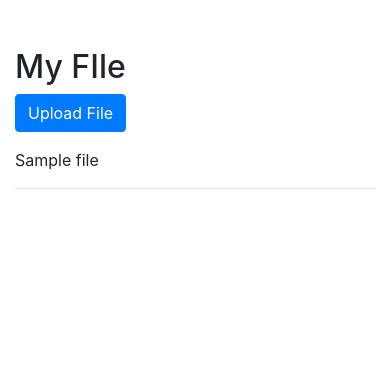
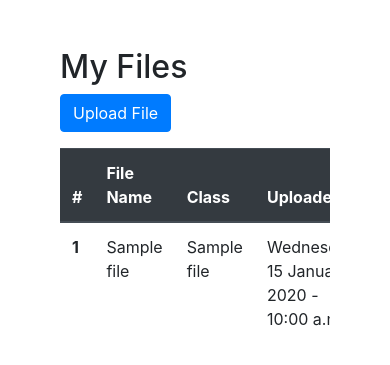
Before and after one commit to bintangx1902/lab_app_assistant, a Django app: template file_control/templates/file/list.html in a window 390 px wide. Shown: the part 66-431 px from the top of the page. Run offline with Django 3.2, Linux system fonts and the light colour scheme; the template is opened without the code that fills it: most values are stand-ins (such as "Sample title", 1, 10 or a date in 2020).

Commit message:
table responsive

```diff
--- a/file_control/templates/file/list.html
+++ b/file_control/templates/file/list.html
@@ -1,14 +1,45 @@
 {% extends 'base.html' %}
 
 {% block content %}
-<div class="container my-5">
-    <h2>My FIle</h2>
-    <a href="{% url 'file:upload' %}" class="btn btn-primary mb-3">Upload File</a>
-    {% for file_data in files %}
-    <div class="text">
-        {{ file_data.name }}
+<div class="container-fluid my-5">
+
+    <div class="row mx-auto">
+        <div class="col-10 mx-auto">
+            <h2>My Files</h2>
+            <a href="{% url 'file:upload' %}" class="btn btn-primary">Upload File</a>
+            <div class="table-responsive mt-3">
+                <table class="table">
+                    <thead class="thead-dark">
+                    <tr>
+                        <th scope="col">#</th>
+                        <th scope="col">File Name</th>
+                        <th scope="col">Class</th>
+                        <th scope="col">Uploaded</th>
+                    </tr>
+                    </thead>
+                    <tbody>
+                    {% for data in files %}
+                    <tr>
+                        <th scope="row">{{ forloop.counter }}</th>
+                        <td>{{ data.name }}</td>
+                        <td>{{ data.class_name }}</td>
+                        <td>{{ data.time_stamp | date:'l, d F Y - h:i a' }}</td>
+                    </tr>
+                    {% endfor %}
+                    </tbody>
+                </table>
+            </div>
+        </div>
     </div>
-    <hr>
-    {% endfor %}
+    <!--    <h2>My FIle</h2>-->
+    <!--    <a href="{% url 'file:upload' %}" class="btn btn-primary mb-3">Upload File</a>-->
+    <!--    {% for file_data in files %}-->
+    <!--    <div class="text">-->
+    <!--        {{ file_data.name }}-->
+    <!--    </div>-->
+    <!--    <hr>-->
+    <!--    {% endfor %}-->
+
+
 </div>
 {% endblock %}
```
